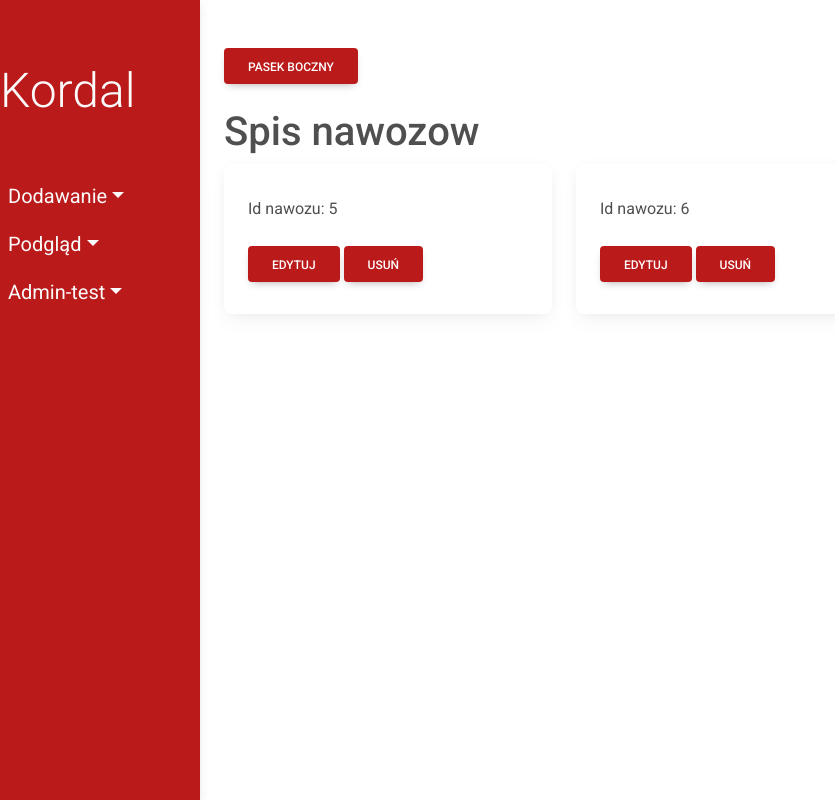
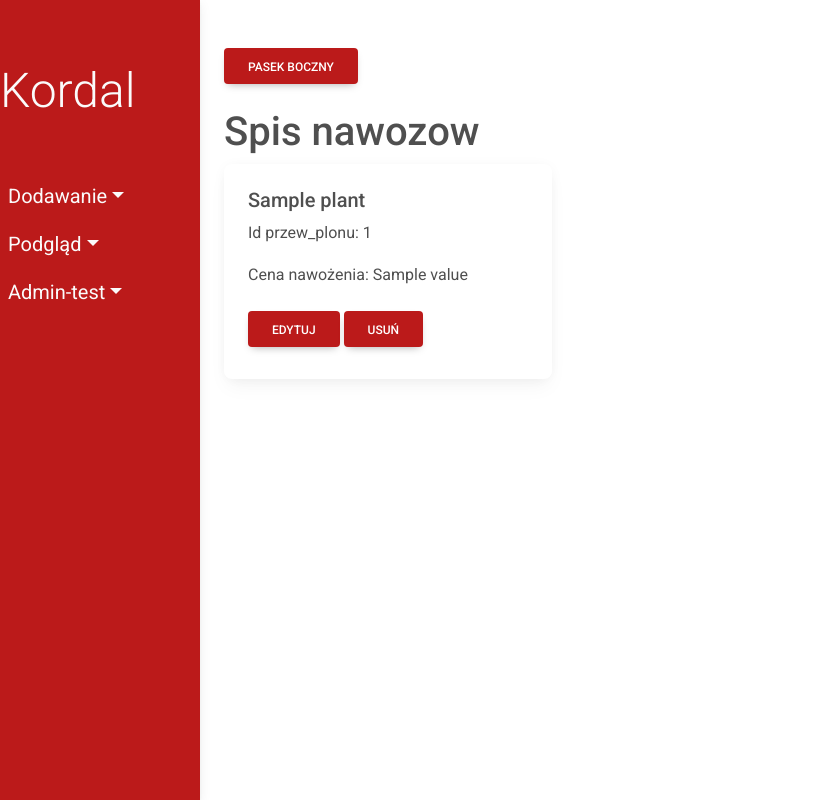
Before and after one commit to Szymon1932/Farm-Helper, a Django app: template farm_helper/fields/templates/fields/show/viewsCosts.html in a window 1280 px wide. Shown: the whole page, without its empty margins (0-835 px from the left). Run offline with Django 4.2, Linux system fonts and the light colour scheme; data comes from the database, SQL or seed files in the repository; both versions use the stored data as it was after the commit; the template is opened without the code that fills it: values that come from a table or form of the project are taken from there, most other values are stand-ins (such as "Sample title", 1, 10 or a date in 2020).

Commit message:
counting cost of fertilization to specific crop predict

```diff
--- a/farm_helper/fields/templates/fields/show/viewsCosts.html
+++ b/farm_helper/fields/templates/fields/show/viewsCosts.html
@@ -2,15 +2,15 @@
   {% block content %}
   <h1>Spis nawozow</h1>
   <div class="row">
-    {% for predicted_crop in all_predicted_crops %}
+    {% for prediction_and_cost, value in all_prediction_and_cost %}
     <div class="col-sm-4">
       <div class="card">
         <div class="card-body">
-          <h5 class="card-title">{{ predicted_crop.fertilizer_name}}</h5>
-          <p>Id nawozu: {{predicted_crop.id}}</p>
-          <p>{{predicted_crop.price}}</p>
-          <a href="update/{predicted_crop.id}}" class="btn my-2 menu-btn">Edytuj</a>
-          <a href="delete/{{predicted_crop.id}}" class="btn my-2 menu-btn">Usuń</a>
+          <h5 class="card-title">{{ prediction_and_cost.plant}}</h5>
+          <p>Id przew_plonu: {{prediction_and_cost.id}}</p>
+          <p>Cena nawożenia: {{value}}</p>
+          <a href="update/{preprediction_and_cost.id}}" class="btn my-2 menu-btn">Edytuj</a>
+          <a href="delete/{{preprediction_and_cost.id}}" class="btn my-2 menu-btn">Usuń</a>
         </div>
       </div>
     </div>
--- a/farm_helper/fields/templates/fields/show/viewsCosts2.html
+++ b/farm_helper/fields/templates/fields/show/viewsCosts2.html
@@ -5,7 +5,7 @@
     <div class="col-sm-4">
       <div class="card">
         <div class="card-body">
-          <h5 class="card-title">Koszt nawozów:{{ all_fertilizers}}</h5></div>
+          <h5 class="card-title">Koszt nawozów:{{ cost_of_predict}}</h5></div>
       </div>
     </div>
   </div>
```
Also changed, not shown: farm_helper/fields/views/viewsCosts.py (+10 -3 lines), farm_helper/db.sqlite3.
